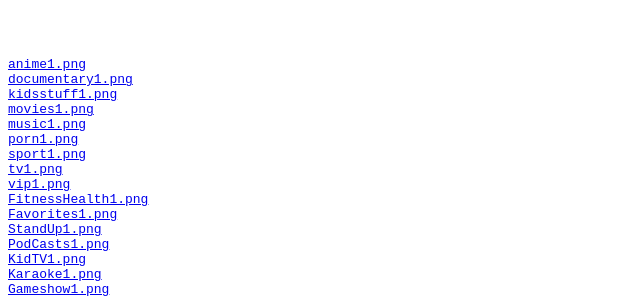
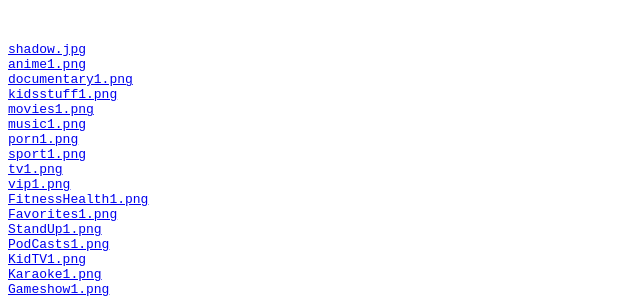
Before and after one commit to anon2018/KDZ, a plain HTML site: page docs/index.html in a window 1280 px wide. Shown: the part 204-502 px from the top of the page, 0-640 px from the left. Drawn offline with Linux system fonts and the light colour scheme.

Commit message:
Update index.html

```diff
--- a/docs/index.html
+++ b/docs/index.html
@@ -17,7 +17,7 @@
 
 
 
-
+<a href="shadow.jpg">shadow.jpg</a>
 <a href="anime1.png">anime1.png</a>
 <a href="documentary1.png">documentary1.png</a>
 <a href="kidsstuff1.png">kidsstuff1.png</a>
```
